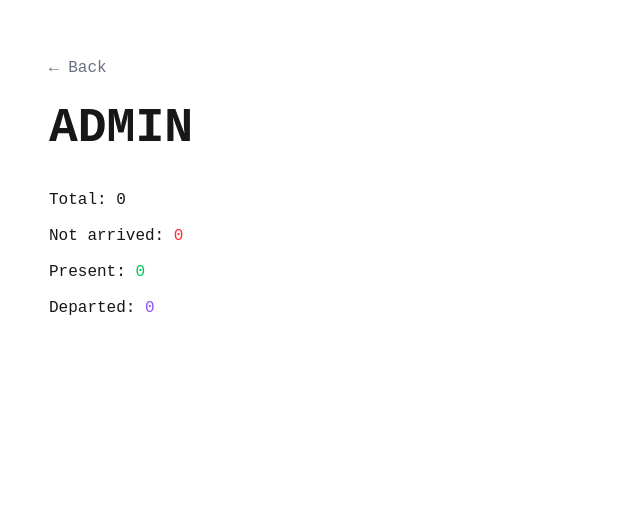
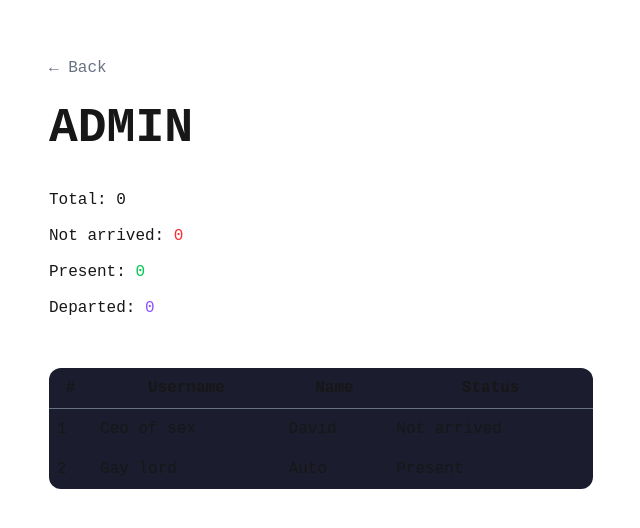
Before and after one commit to Davidsenec/first-drink-se18-frontend, a Next.js app: page /admin in a window 1280 px wide. Shown: the top 528 px of the page, without its empty margins (319-959 px from the left). Built offline with nearby package versions, Linux system fonts and the light colour scheme.

Commit message:
First iteration of the table

```diff
--- a/src/app/admin/page.tsx
+++ b/src/app/admin/page.tsx
@@ -13,7 +13,33 @@ export default function AdminPage() {
                     <p>Departed: <label className="text-violet-500">0</label></p>
 
 
+                    <br></br> {/*temporary solution*/}
+                    <table className="w-full rounded-xl bg-[#1B1D2F]">
+                            <thead className="border-b border-gray-500">
+                            <tr className="">
+                                <th className="p-2">#</th>
+                                <th className="p-2">Username</th>
+                                <th className="p-2">Name</th>
+                                <th className="p-2">Status</th>
+                            </tr>
+                            </thead>
 
+                            <tbody className="">
+                            <tr>
+                                <td className="p-2">1</td>
+                                <td className="p-2">Ceo of sex</td>
+                                <td className="p-2">David</td>
+                                <td className="p-2">Not arrived</td>
+                            </tr>
+
+                            <tr>
+                                <td className="p-2">2</td>
+                                <td className="p-2">Gay lord</td>
+                                <td className="p-2">Auto</td>
+                                <td className="p-2">Present</td>
+                            </tr>
+                            </tbody>
+                    </table>
                 </div>
             </main>
         </div>
```
